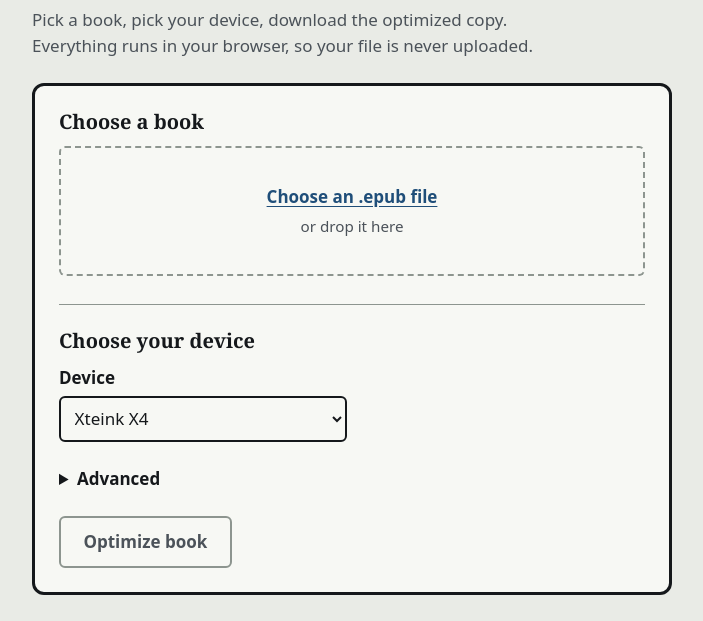
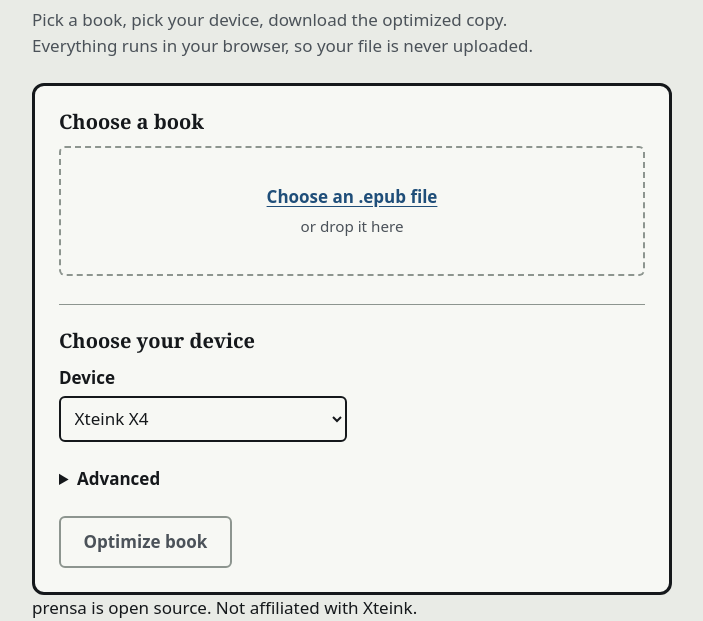
Before and after one commit to eoSalinas/prensa, a plain HTML site: page web/index.html in a window 1280 px wide. Shown: the part 258-879 px from the top of the page, without its empty margins (288-991 px from the left). Before the commit the page ends 853 px from the top, so only its background shows below. Drawn offline with Linux system fonts and the light colour scheme.

Commit message:
feat(web): add footer

```diff
--- a/web/index.html
+++ b/web/index.html
@@ -92,5 +92,11 @@
     <p id="live" class="sr-only" role="status" aria-live="polite"></p>
 
   </main>
+
+  <footer class="site-footer">
+    <p>prensa is open source. Not affiliated with Xteink.</p>
+  </footer>
+
+
 </body>
 </html>
```
